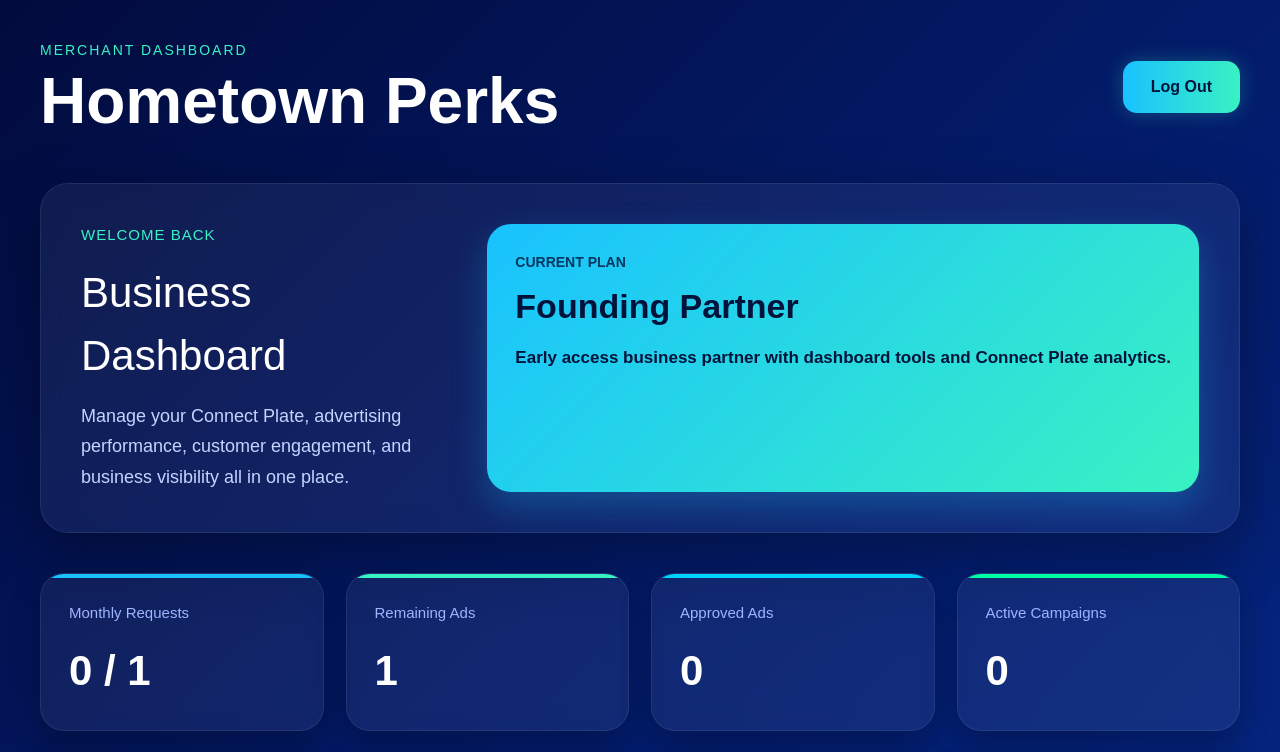
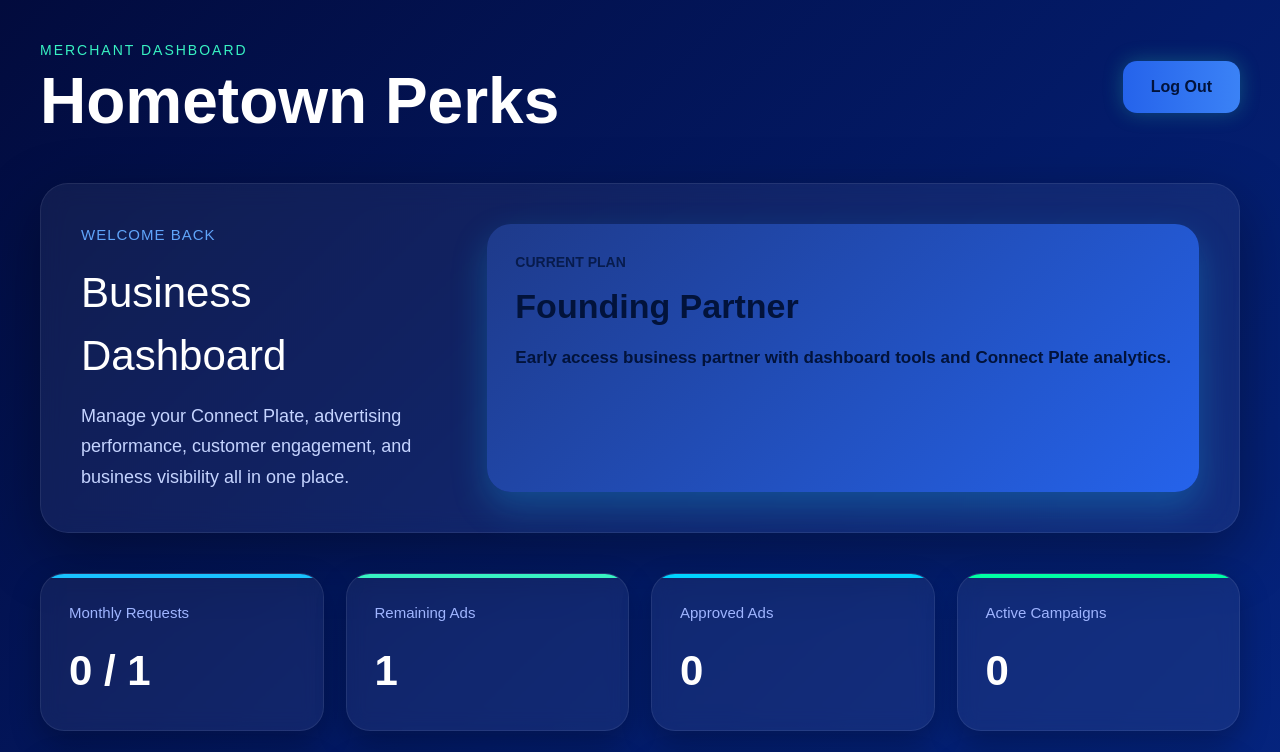
Before and after one commit to hometownperksllc/hometown-perks-portal, a Next.js app: page /dashboard in a window 1280 px wide. Shown: the top 752 px of the page. Built offline with nearby package versions, Linux system fonts and the light colour scheme; no server answers.

Commit message:
Update dashboard colors

```diff
--- a/app/dashboard/page.tsx
+++ b/app/dashboard/page.tsx
@@ -129,7 +129,7 @@ export default function DashboardPage() {
         <button
           onClick={logout}
           style={{
-            background: "linear-gradient(90deg,#19c2ff,#38f2c2)",
+            background: "linear-gradient(90deg,#2563eb,#3b82f6)",
             border: "none",
             color: "#02133b",
             padding: "14px 28px",
@@ -167,7 +167,7 @@ export default function DashboardPage() {
           <div style={{ flex: 1, minWidth: "280px" }}>
             <div
               style={{
-                color: "#38f2c2",
+                color: "#60a5fa",
                 fontSize: "15px",
                 marginBottom: "14px",
                 textTransform: "uppercase",
@@ -204,7 +204,7 @@ export default function DashboardPage() {
             style={{
               minWidth: "260px",
               background:
-                "linear-gradient(135deg,#19c2ff 0%, #38f2c2 100%)",
+              "linear-gradient(135deg,#1e3a8a 0%, #2563eb 100%)",
               borderRadius: "24px",
               padding: "28px",
               color: "#02133b",
```
